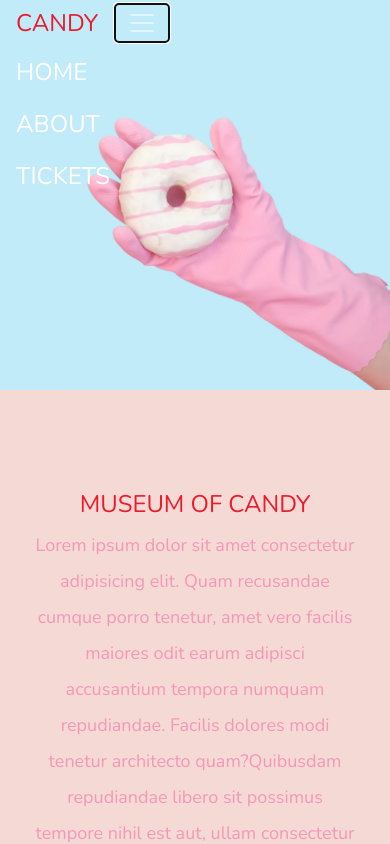
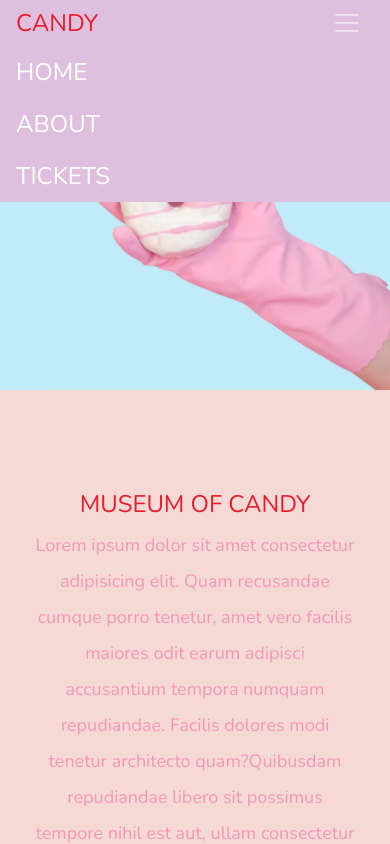
Before and after one commit to Arpit599/Bootstrap-Project, a plain HTML site: page index.html in a window 390 px wide. Both pictures are taken after a click on the button "Toggle Navigation". Shown: the top 844 px of the page. Drawn offline with nearby package versions, Linux system fonts and the light colour scheme.

Commit message:
Update app.css

```diff
--- a/app.css
+++ b/app.css
@@ -25,7 +25,7 @@
     margin-right: 0rem;
 }
 
-.navbar-nav .nav-item a.nav-link{
+.navbar-nav .nav-item .nav-link{
     color: white;
     font-size: 1.5rem;
     font-weight: 100;
@@ -76,3 +76,16 @@
     margin-bottom: 0px;
     padding-bottom: 0px;
 }
+
+.navbar-toggler{
+    margin-left: auto;
+    border: none;
+}
+
+.navbar-toggler:focus{
+    outline: none;
+}
+
+#mainNav{
+    background: rgb(222,192,222);;
+}
```
